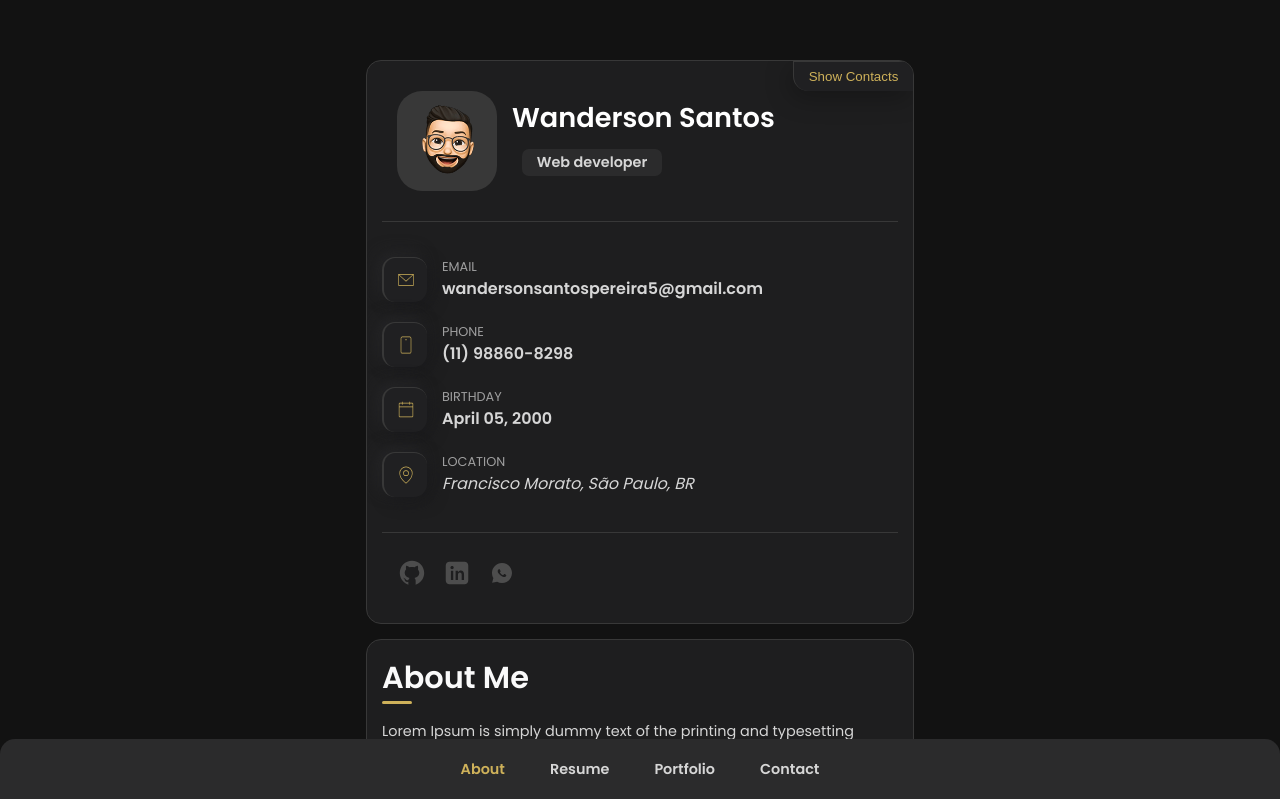
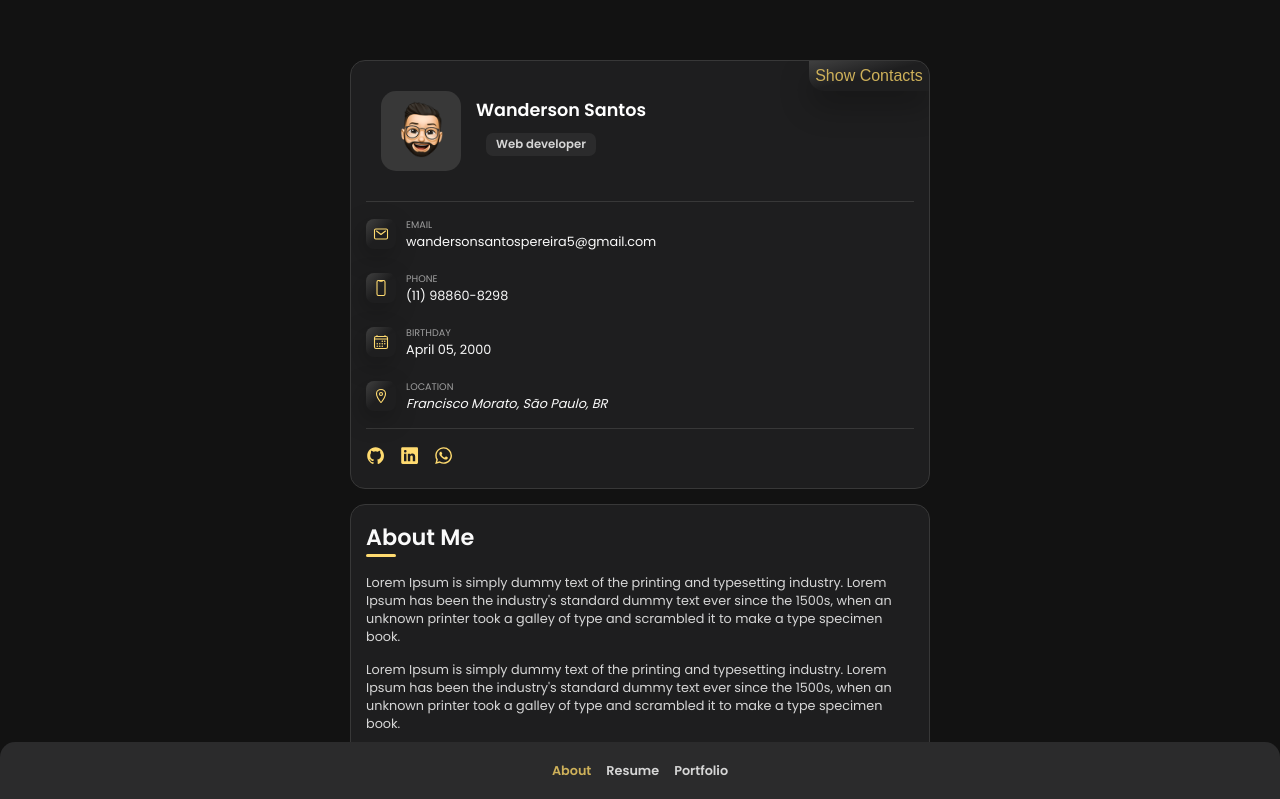
Before and after one commit to santowanderson/Portifolio, a plain HTML site: page index.html in a window 1280 px wide. Both pictures are taken after a click on the button "Show Contacts". Shown: the top 799 px of the page. Drawn offline with nearby package versions, Linux system fonts and the light colour scheme.

Commit message:
finxing the sidebar style

```diff
--- a/css/style.css
+++ b/css/style.css
@@ -7,6 +7,8 @@
 }
 
 :root {
+
+    /*Colors variables*/
     --border-color: hsl(0, 0%, 22%);
     --onyx: hsl(240, 1%, 17%);
     --black-color-1: hsl(240, 3%, 13%);
@@ -14,23 +16,52 @@
     --bg-body: hsl(0, 0%, 7%);
     --white-1: hsl(0, 0%, 100%);
     --white-2: hsl(0, 0%, 98%);
+    --orange-yellow-crayola: hsl(45, 100%, 72%);
     --vegas-gold: hsl(45, 54%, 58%);
     --light-gray: hsl(0, 0%, 84%);
     --light-gray-70: hsla(0, 0%, 84%, 0.702);
-    --bittersweet-shimmer: hsl(0, 43%, 51%);
+
+    /*Font-size variables*/
+    --subtext-size: 0.7rem;
+    --text-size: 0.8rem;
+    --subtitle-size: 1.1rem;
+    --title-size: 1.4rem;
+
+    /*Font-size variables > 580px*/
+
+
+
 
     --border-radius: 15px;
     --margin-15: 15px;
 
+
+
     /*transitions*/
     --transition-1: all .5s ease-in-out;
+    --transition-all: all 2s ease-in-out;
 
     /*Gradients*/
-    --gradient-1: linear-gradient(130deg, hsl(240, 1%, 17%), hsl(240, 3%, 13%) 80%);
-    --gradient-yellow-1: linear-gradient(135deg, hsl(45, 54%, 58%, 0.600) 0, hsl(240, 3%, 13%) 50%);
+    --gradient-1: linear-gradient(
+        130deg, hsl(240, 1%, 17%),
+        hsl(240, 3%, 13%) 80%);
+    --gradient-yellow-1: linear-gradient(
+        135deg, hsl(45, 54%, 58%, 0.600) 0,
+        hsl(240, 3%, 13%) 50%);
+    --border-gradient-onyx: linear-gradient(
+      to bottom right,
+      hsl(0, 0%, 25%) 0%,
+      hsla(0, 0%, 25%, 0) 50%
+    );
+    --gradient-jet: linear-gradient(
+    to bottom right,
+    hsla(240, 1%, 18%, 0.251) 0%,
+    hsla(240, 2%, 11%, 0) 100%
+  ), hsl(240, 2%, 13%);
 
     /*Box-shadow*/
     --shadow-1: -4px 8px 24px hsla(0, 0%, 0%, 0.25);
+    --shadow-2: 0 16px 30px hsla(0, 0%, 0%, 0.25);
 }
 
 /*----------------------------
@@ -42,7 +73,6 @@ body {
     font-family: 'Poppins', sans-serif;
     font-size: 62.5%;
     padding: 15px;
-    transition: var(--trasintion-1);
 }
 
 body::-webkit-scrollbar { width: 4px; }
@@ -72,9 +102,34 @@ body::-webkit-scrollbar { width: 4px; }
     Reused style
 -----------------------------*/
 
+.icon_box {
+    position: relative;
+    width: 30px;
+    height: 30px;
+    border-radius: 8px;
+    background: var(--border-gradient-onyx);
+    box-shadow:  var(--shadow-1);
+    display: flex;
+    justify-content: center;
+    align-items: center;
+    color: var(--orange-yellow-crayola);
+    font-size: 16px;
+}
+
+.icon_box::before {
+    content: '';
+    position: absolute;
+    inset: 1px;
+    background-color: var(--black-color-1);
+    border-radius: inherit;
+    z-index: -1;
+}
+
+.icon_box ion-icon { --ionicon-stroke-width: 35px; }
+
 .title h1 {
     color: var(--white-2);
-    font-size: 1.4rem;
+    font-size: var(--title-size);
     font-weight: 700;
 }
 
@@ -83,7 +138,7 @@ body::-webkit-scrollbar { width: 4px; }
     width: 30px;
     height: 3px;
     border-radius: 7px;
-    background-color: var(--vegas-gold);
+    background-color: var(--orange-yellow-crayola);
     position: absolute;
 }
 
@@ -100,13 +155,13 @@ body::-webkit-scrollbar { width: 4px; }
     display: flex;
     flex-direction: column;
     background-color: var(--black-color-2);
+    margin-bottom: var(--margin-15);
     transition: var(--transition-1);
-    margin-bottom: var(--margin-15);
 }
 
 #profile { padding: 15px; }
 
-#profile_img {
+.profile_img {
     width: 80px;
     height: 80px;
     background:  var(--border-color) url(../assets/my-avatar.png) center;
@@ -114,21 +169,21 @@ body::-webkit-scrollbar { width: 4px; }
     border-radius: var(--border-radius);
 }
 
-#profile_header {
+.profile_header {
     display: flex;
     flex-direction: row;
     align-items: center;
 }
 
-#profile_title { margin-left: 15px; }
+.profile_title { margin-left: 15px; }
 
-#profile_title h1 {
+.profile_title h1 {
     color: var(--white-1);
     font-weight: 600;
-    font-size: 1.3rem;
+    font-size: var(--subtitle-size);
 }
 
-#profile_header h3 {
+.profile_header h3 {
     color: var(--light-gray);
     background-color: var(--onyx);
     width: 110px;
@@ -142,77 +197,53 @@ body::-webkit-scrollbar { width: 4px; }
     opacity: 0;
     visibility: hidden;
     transition: var(--transition-1);
-    margin-top: var(--margin-15);
-    margin-bottom: var(--margin-15);
+}
+
+.profile_info_more {
+    display: flex;
+    flex-direction: column;
+    gap: 20px;
 }
 
 .items_list {
     display: flex;
     flex-direction: row;
     align-items: center;
-    margin-top: var(--margin-15);
-    margin-bottom: var(--margin-15);
 }
 
-.items_list > div p {
+.contact_info { margin-left: 10px; }
+
+.contact_info span {
     font-size: 0.6rem;
-    text-transform: uppercase;
     color: var(--light-gray-70);
 }
 
-.items_list h3, address {
+.contact_info p, address {
     font-size: 0.8rem;
-    color: var(--light-gray)
+    color: var(--white-2);
+    font-weight: 400;
 }
 
-.items_list h1 {
-    color: var(--white-2);
-    font-size: 1.2rem;
-    margin-left: 4px;
-}
-
-.icons {
-    width: 30px;
-    height: 30px;
-    border-radius: 8px;
-    background: var(--black-color-1);
-    box-shadow:  5px 5px 15px #1a1a1c, -5px -5px 15px #262628;
-    color: var(--gold);
-    display: flex;
-    justify-content: center;
-    align-items: center;
-    border-top: 1px solid var(--border-color);
-    border-left: 2px solid var(--border-color);
-    margin-right: 15px;
-}
-
-.icons img {
-    width: 15px;
-    height: 15px;
-}
-
-#social_icons {
-    padding: 15px;
-}
-
-#social_icons ul {
+.social_icons ul {
     display: flex;
     align-items: center;
     gap: 15px;
-    user-select: none;
 }
 
-#social_icons img {
-    width: 25px;
+.social_icons a {
+    color: var(--orange-yellow-crayola);
+    font-size: 1.2rem;
+    margin-top: 10px;
 }
 
 .border_separator {
     height: 1px;
     background-color: var(--border-color);
+    margin: 15px 0 15px 0;
 }
 
 #sidebar.active {
-    max-height: 372px;
+    max-height: 397px;
 }
 
 #sidebar.active #profile_info {
@@ -226,36 +257,30 @@ body::-webkit-scrollbar { width: 4px; }
 
 #btn {
     position: absolute;
+    display: flex;
+    align-items: center;
+    justify-content: center;
     border: none;
     outline: none;
-    color: var(--gold);
-    background: var(--black-color-1);
+    border-bottom-left-radius: 15px;
+    color: var(--orange-yellow-crayola);
+    font-size: 1rem;
+    background: var(--border-gradient-onyx);
     right: 0;
     width: 30px;
     height: 30px;
-    border-bottom-left-radius: 15px;
-    border-left: 1px solid var(--border-color);
-    border-top: 1px solid var(--border-color);
-    box-shadow: var(--shadow-1);
-    display: flex;
-    align-items: center;
-    justify-content: center;
+    box-shadow: var(--shadow-2);
+    transition: var(--transition-1);
 }
 
 #btn span {
     display: none;
 }
 
-#btn i {
-    color: var(--vegas-gold);
-    font-size: 1rem;
-    font-weight: 700;
-}
-
 #btn:hover {
     cursor: pointer;
-    border-left: 1px solid var(--vegas-gold);
-    border-top: 1px solid var(--vegas-gold);
+    border-left: 1px solid var(--orange-yellow-crayola);
+    border-top: 1px solid var(--orange-yellow-crayola);
     background: var(--gradient-yellow-1);
 }
 
@@ -285,7 +310,7 @@ body::-webkit-scrollbar { width: 4px; }
 
 #navbar ul li a {
     color: var(--light-gray);
-    font-size: 0.7rem;
+    font-size: var(--text-size);
     font-weight: 600;
     user-select: none;
 }
@@ -312,33 +337,35 @@ body::-webkit-scrollbar { width: 4px; }
 .about_me_content {
     margin-top: 20px;
     color: var(--light-gray);
-    font-size: 0.9rem;
+    font-size: var(--text-size);
 }
 
-.about_me_content p {
+.about_me_content p:not(:last-of-type) {
     margin-bottom: var(--margin-15);
 }
 
-.skills_title h1 {
+/*----------------------------
+    Skills section
+-----------------------------*/
+
+.skills_container header {
     font-size: 1.2rem;
     font-weight: 700;
-    color: var(--white-2);
-    margin-bottom: var(--margin-15);
+    color: var(--light-gray);
+    margin: 15px 0 15px 0;
+}
+
+.my_skills ul {
+    display: flex;
+    flex-direction: column;
+    gap: 8px;
 }
 
 .skills_items {
-    display: flex;
-    flex-direction: column;
-    justify-content: center;
-    align-items: center;
+    height: 200px;
+    background: var(--gradient-jet);
+    box-shadow: var(--shadow-2);
     border-radius: var(--border-radius);
-    background: var(--gradient-1);
-    margin-bottom: var(--margin-15);
-    padding: 15px;
-    color: var(--light-gray);
-    border-left: 1px solid var(--border-color);
-    border-top: 1px solid var(--border-color);
-    box-shadow: var(--shadow-1);
 }
 
 /*----------------------------
@@ -356,7 +383,7 @@ body::-webkit-scrollbar { width: 4px; }
 
 .resume_titles h1 {
     color: var(--white-1);
-    font-size: 1rem;
+    font-size: var(--subtitle-size);
     font: 500;
 }
 
@@ -368,19 +395,19 @@ body::-webkit-scrollbar { width: 4px; }
 .timeline_list h2 {
     color: var(--light-gray);
     font-weight: 600;
-    font-size: 0.9rem;
+    font-size: var(--text-size);
 }
 
 .timeline_list p:first-of-type {
     color: var(--vegas-gold);
     margin-top: 5px;
     margin-bottom: 5px;
-    font-size: 0.7rem;
+    font-size: var(--subtext-size);
 }
 
 .timeline_list p:last-of-type {
     color: var(--light-gray);
-    font-size: 0.8rem;
+    font-size: var(--text-size);
     font-weight: 400;
 }
 
@@ -426,156 +453,47 @@ body::-webkit-scrollbar { width: 4px; }
     border-radius: var(--border-radius);
 }
 
-/*----------------------------
-    Contact me section
------------------------------*/
 
-.form {
-    margin-top: 25px;
-    display: flex;
-    flex-direction: column;
-    gap: 20px;
-}
+/*-----------------------------------------
+    Responsive style min-width 580px
+------------------------------------------*/
 
-.form > div h1 {
-    color: var(--light-gray);
-    font-size: 1.1rem;
-}
+@media (min-width: 580px) {
+    body {
+        transition: var(--transition-1);
+        padding: 60px;
+    }
 
-.input_form {
-    border-radius: 15px;
-    padding: 15px;
-    border: 1px solid var(--border-color);
-    outline: none;
-    background-color: var(--black-color-2);
-    color: var(--light-gray);
-    font-weight: 700;
-    font-size: 0.9rem;
-}
+    #main_container {
+        max-width: 580px;
+    }
 
-.input_form:focus, textarea:focus {border: 1px solid var(--vegas-gold);}
 
-.input_form:focus:invalid, textarea:focus:invalid { border: 1px solid var(--bittersweet-shimmer);}
+    /*---------- Responsive style sidebar ------------*/
 
-textarea {
-    background-color: var(--black-color-2);
-    border-radius: var(--border-radius);
-    border: 1px solid var(--border-color);
-    outline: none;
-    color: var(--light-gray);
-    font-size: 1rem;
-    font-weight: 700;
-    padding: 20px;
-    resize: vertical;
-}
+    #sidebar {
+        max-height: 180px;
+    }
 
-textarea::-webkit-resizer { display: none; }
+    #sidebar.active { max-height: 548px; }
+
+    .profile_header {
+        padding: 15px;
+    }
 
 
 
-.send_message_btn {
-    border: none;
-    outline: none;
-    color: var(--vegas-gold);
-    padding: 10px;
-    border-radius: 10px;
-    background-image: var(--gradient-1);
-    font-size: 0.9rem;
-    font-weight: 600;
-    cursor: pointer;
-}
 
-.send_message_btn i {
-    padding: 8px;
-}
+    /*---------- Responsive style button ------------*/
 
-.send_message_btn:disabled {
-    cursor: not-allowed;
-    opacity: 0.7;
-}
+    #btn { width: 120px; }
 
-
-
-/* Responsive Style */
-
-@media (min-width: 580px) {
-
-    body {
-        padding: 60px 30px;
-        transition: var(--transition-1);
-    }
-
-    #main_container { max-width: 548px; }
-
-    /* button style */
-
-    #btn {
-        width: 120px;
+    #btn span {
+        display: block;
         color: var(--vegas-gold);
     }
 
-    #btn i { display: none; }
+    #btn ion-icon { display: none; }
 
-    #btn span { display: block; }
 
-    /* Sidebar Style */
-
-    #sidebar { max-height: 180px; }
-
-    #profile_header { padding: 15px 0 15px 15px; }
-
-    #profile_title h1 { font-size: 1.7rem; }
-
-    #profile_title h3 {
-        font-size: 0.9rem;
-        width: 140px;
-    }
-
-    #profile_img {
-        width: 100px;
-        height: 100px;
-        border-radius: 25px;
-    }
-
-    .profile_info_more { padding: 15px 0 15px 0; }
-
-    .items_list {
-        margin-top: 20px;
-        margin-bottom: 20px;
-    }
-
-    .items_list > div p { font-size: 0.8rem; }
-
-    .items_list h3, address { font-size: 1rem; }
-
-    .icons {
-        width: 45px;
-        height: 45px;
-        border-radius: 13px;
-    }
-
-    .icons img {
-        width: 20px;
-        height: 20px;
-    }
-
-    #social_icons { margin-top: 10px; }
-
-    #social_icons img {
-        width: 30px;
-        height: 30px;
-    }
-
-    #sidebar.active { max-height: 564px; }
-
-    /* Navgation bar style */
-
-    #navbar ul li a {
-        font-size: 0.9rem;
-        padding: 15px;
-    }
-
-    /*Section style*/
-
-    .title h1 { font-size: 1.9rem; }
 }
--- a/index.html
+++ b/index.html
@@ -17,6 +17,7 @@
     <!-- Phosphos icons -->
     <script src="https://unpkg.com/@phosphor-icons/web"></script>
 
+
     <title>Portfolio</title>
 </head>
 
@@ -24,13 +25,13 @@
     <main id="main_container">
         <aside id="sidebar">
             <button id="btn">
-                <i class="ph-thin ph-caret-down"></i>
+                <ion-icon name="chevron-down-outline"></ion-icon>
                 <span>Show Contacts</span>
             </button>
             <div id="profile">
-                <div id="profile_header">
-                    <div id="profile_img"></div>
-                    <div id="profile_title">
+                <div class="profile_header">
+                    <div class="profile_img"></div>
+                    <div class="profile_title">
                         <h1>Wanderson Santos</h1>
                         <h3>Web developer</h3>
                     </div>
@@ -39,42 +40,46 @@
                     <div class="border_separator"></div>
                     <ul class="profile_info_more">
                         <li class="items_list">
-                            <div class="icons"><img src="./assets/envelope.svg" alt=""></div>
-                            <div>
-                                <p>email</p>
-                                <h3>wandersonsantospereira5@gmail.com</h3>
+                            <div class="icon_box"><ion-icon name="mail-outline"></ion-icon></i></div>
+                            <div class="contact_info">
+                                <span>EMAIL</span>
+                                <a href="mailto:wandersonsantospereira5@gmail.com"><p>wandersonsantospereira5@gmail.com</p></a>
                             </div>
                         </li>
                         <li class="items_list">
-                            <div class="icons"><img src="./assets/device-mobile.svg" alt=""></div>
-                            <div>
-                                <p>phone</p>
-                                <h3>(11) 98860-8298</h3>
+                            <div class="icon_box"><ion-icon name="phone-portrait-outline"></ion-icon></i></div>
+                            <div class="contact_info">
+                                <span>PHONE</span>
+                                <p>(11) 98860-8298</p>
                             </div>
                         </li>
                         <li class="items_list">
-                            <div class="icons"><img src="./assets/calendar.svg" alt=""></div>
-                            <div>
-                                <p>birthday</p>
-                                <h3>April 05, 2000</h3>
+                            <div class="icon_box"><ion-icon name="calendar-outline"></ion-icon></ion-icon></i></div>
+                            <div class="contact_info">
+                                <span>BIRTHDAY</span>
+                                <p>April 05, 2000</p>
                             </div>
                         </li>
                         <li class="items_list">
-                            <div class="icons"><img src="./assets/map.svg" alt=""></div>
-                            <div>
-                                <p>location</p>
+                            <div class="icon_box"><ion-icon name="location-outline"></ion-icon></ion-icon></i></div>
+                            <div class="contact_info">
+                                <span>LOCATION</span>
                                 <address>Francisco Morato, São Paulo, BR</address>
                             </div>
                         </li>
                     </ul>
                     <div class="border_separator"></div>
-                    <div id="social_icons">
+                    <div class="social_icons">
                         <ul>
-                            <li><a href="https://github.com/santowanderson"><img src="./assets/github.svg" alt=""></a>
+                            <li>
+                                <a href="https://github.com/santowanderson"><ion-icon name="logo-github"></ion-icon></a>
                             </li>
-                            <li><a href="https://www.linkedin.com/in/wanderson-santos-pereira-486920193/"><img
-                                        src="./assets/linkedin.svg" alt=""></a></li>
-                            <li><a href="https://wa.me/5511988608298"><img src="./assets/whatsapp.svg" alt=""></a></li>
+                            <li>
+                                <a href="https://www.linkedin.com/in/wanderson-santos-pereira-486920193/"><ion-icon name="logo-linkedin"></ion-icon></a>
+                            </li>
+                            <li>
+                                <a href="https://wa.me/5511988608298"><ion-icon name="logo-whatsapp"></ion-icon></a>
+                            </li>
                         </ul>
                     </div>
                 </div>
@@ -86,13 +91,12 @@
                     <li><a href="index.html" class="nav_link selected">About</a></li>
                     <li><a href="resume.html" class="nav_link">Resume</a></li>
                     <li><a href="portfolio.html" class="nav_link">Portfolio</a></li>
-                    <li><a href="contact.html" class="nav_link">Contact</a></li>
                 </ul>
             </nav>
             <section class="content_container" data-page="about">
-                <div class="title">
+                <header class="title">
                     <h1>About Me</h1>
-                </div>
+                </header>
                 <div class="about_me_content">
                     <p>
                         Lorem Ipsum is simply dummy text of the printing and typesetting
@@ -107,50 +111,27 @@
                          type and scrambled it to make a type specimen book.
                     </p>
                 </div>
-                <div id="skills_container">
-                    <div class="skills_title">
-                        <h1>My Skills</h1>
+                <section class="skills_container">
+                    <header>
+                        My skills
+                    </header>
+                    <div class="my_skills">
+                        <ul>
+                            <li class="skills_items">
+
+                            </li>
+                            <li class="skills_items"></li>
+                            <li class="skills_items"></li>
+                            <li class="skills_items"></li>
+                        </ul>
                     </div>
-                    <ul>
-                        <li class="skills_items">
-                            <div class="skills_icon"><img src="./assets/html-5.svg" alt="HTML icon"></div>
-                            <div class="skills_description">
-                                <p>
-                                    Intermediary knowlodge of build the inicial layout of websites using semantic tags of HTM5
-                                </p>
-                            </div>
-                        </li>
-                        <li class="skills_items">
-                            <div class="skills_icon"><img src="./assets/css-3.svg" alt="CSS icon"></div>
-                            <div class="skills_description">
-                                <p>
-                                    Intermediary knowlodge of build the inicial layout of websites using semantic tags of HTM5
-                                </p>
-                            </div>
-                        </li>
-                        <li class="skills_items">
-                            <div class="skills_icon"><img src="./assets/javascript.svg" alt="JavaScript icon"></div>
-                            <div class="skills_description">
-                                <p>
-                                    Intermediary knowlodge of build the inicial layout of websites using semantic tags of HTM5
-                                </p>
-                            </div>
-                        </li>
-                        <li class="skills_items">
-                            <div class="skills_icon"><img src="./assets/node-js.svg" alt="Node.js icon"></div>
-                            <div class="skills_description">
-                                <p>
-                                    Intermediary knowlodge of build the inicial layout of websites using semantic tags of HTM5
-                                </p>
-                            </div>
-                        </li>
-                    </ul>
-                </div>
-            </section>
+                </section>
         </article>
     </main>
 
 
     <script src="./js/script.js"></script>
+    <script type="module" src="https://unpkg.com/ionicons@5.5.2/dist/ionicons/ionicons.esm.js"></script>
+    <script nomodule src="https://unpkg.com/ionicons@5.5.2/dist/ionicons/ionicons.js"></script>
 </body>
 </html>
--- a/js/script.js
+++ b/js/script.js
@@ -10,7 +10,8 @@ toggleButton.addEventListener('click', () => {
 });
 
 
-//navbar links variables
+//carousel variables
+
 
 
 
```
Also changed, not shown: contact.html (deleted, +0 -110 lines), portfolio.html (+29 -25 lines), resume.html (+29 -25 lines).
